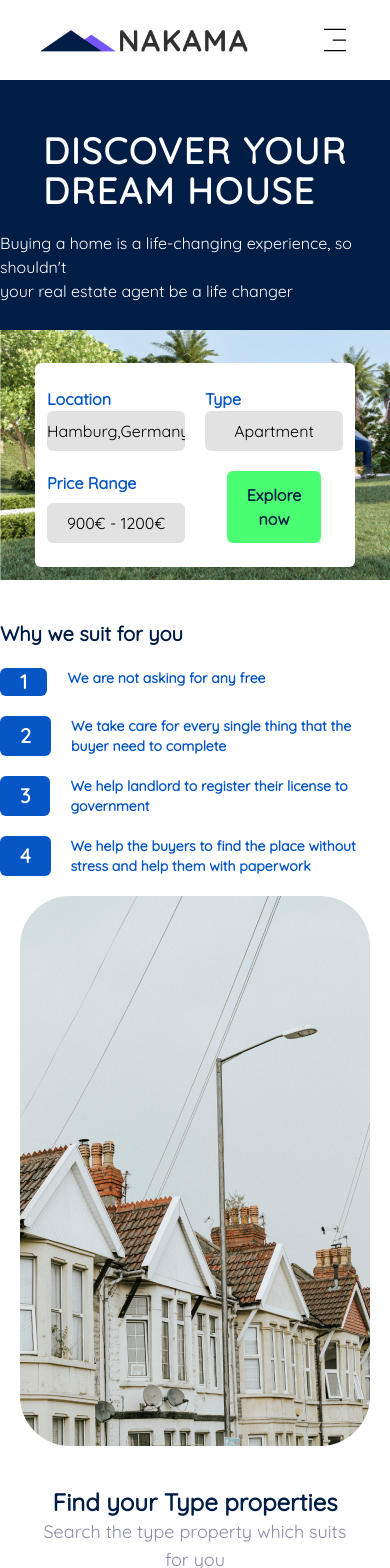
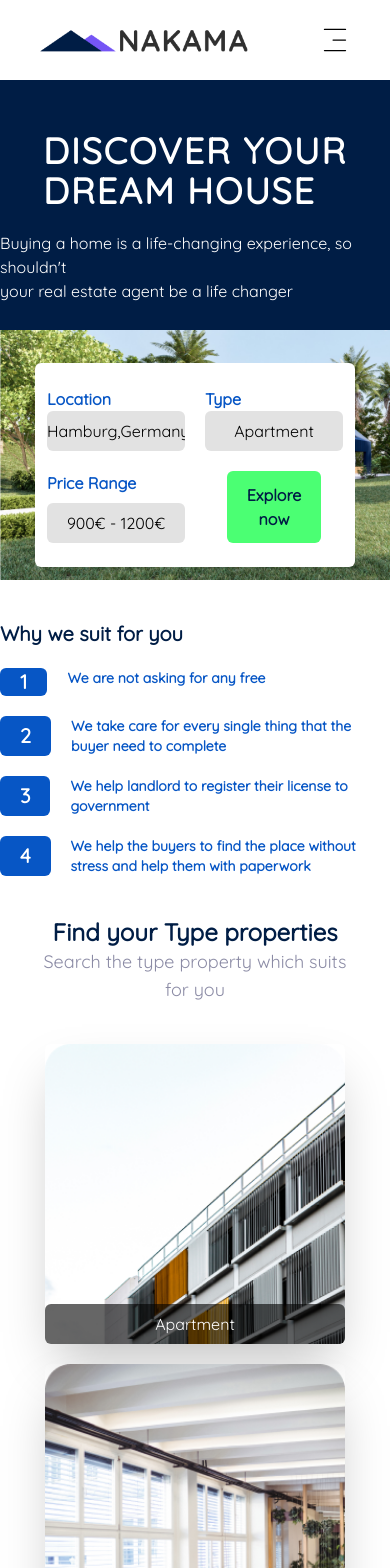
Before and after one commit to danielgen01/nakama_property_page, a React (Vite) app: page / in a window 390 px wide. Shown: the top 1568 px of the page. Built offline with nearby package versions, Linux system fonts and the light colour scheme.

Commit message:
remove image in small devices

```diff
--- a/src/components/BenefitsBanner/BenefitsBanner.tsx
+++ b/src/components/BenefitsBanner/BenefitsBanner.tsx
@@ -5,7 +5,7 @@ const BenefitsBanner = () => {
   return (
     <div className="benefits-banner mt-10 w-screen">
       <div className="banner-content grid grid-cols-1 place-items-center md:grid-cols-2  gap-5">
-        <div className="picture-ctn flex justify-center order-2 md:order-1">
+        <div className="picture-ctn  justify-center order-2 md:order-1 hidden md:flex ">
           <img src={Benefits_pic} alt="" className="" />
         </div>
         <div className="benefits-list flex flex-col items-start lg:justify-center order-1 md:order-2">
```
